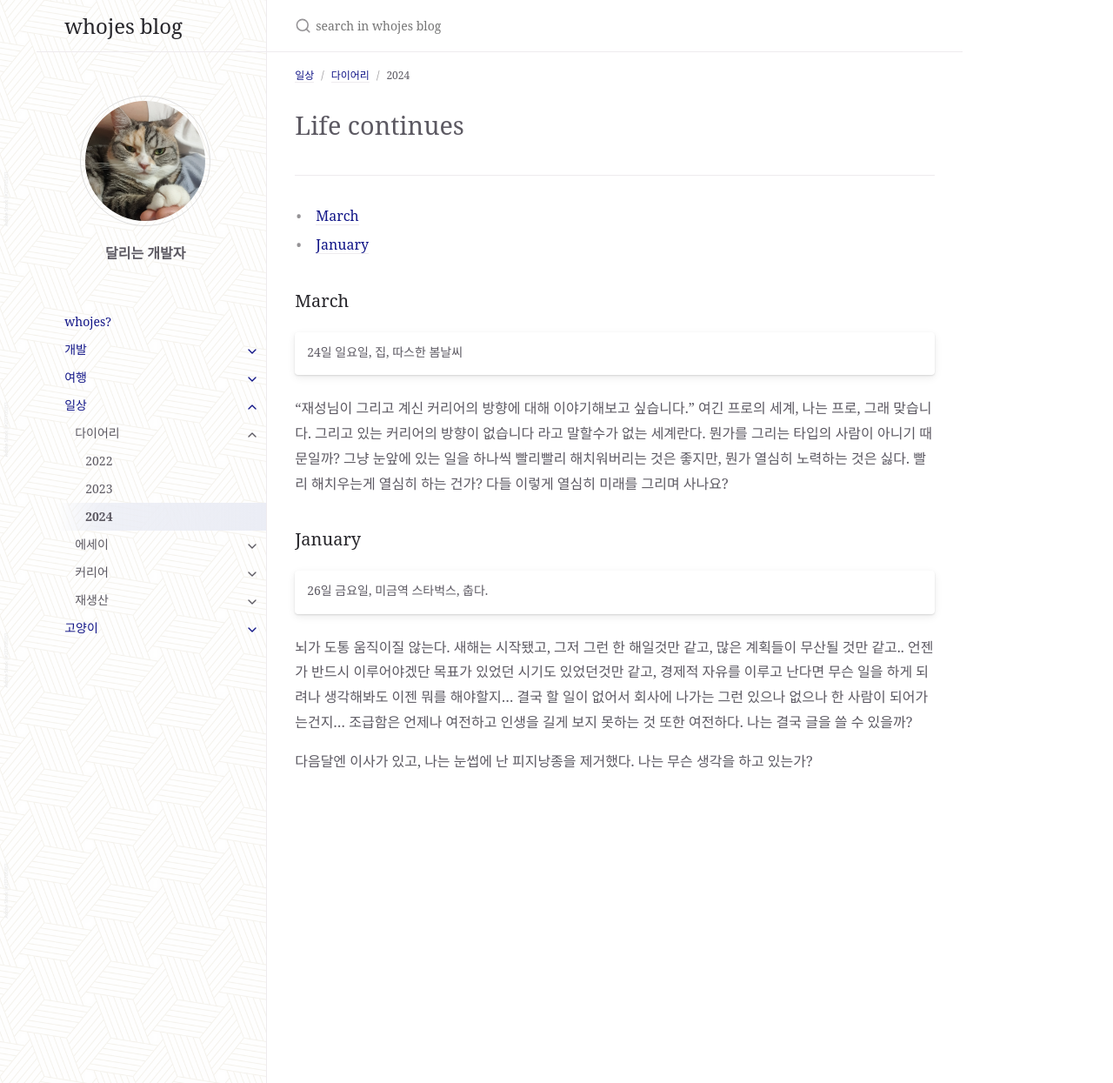
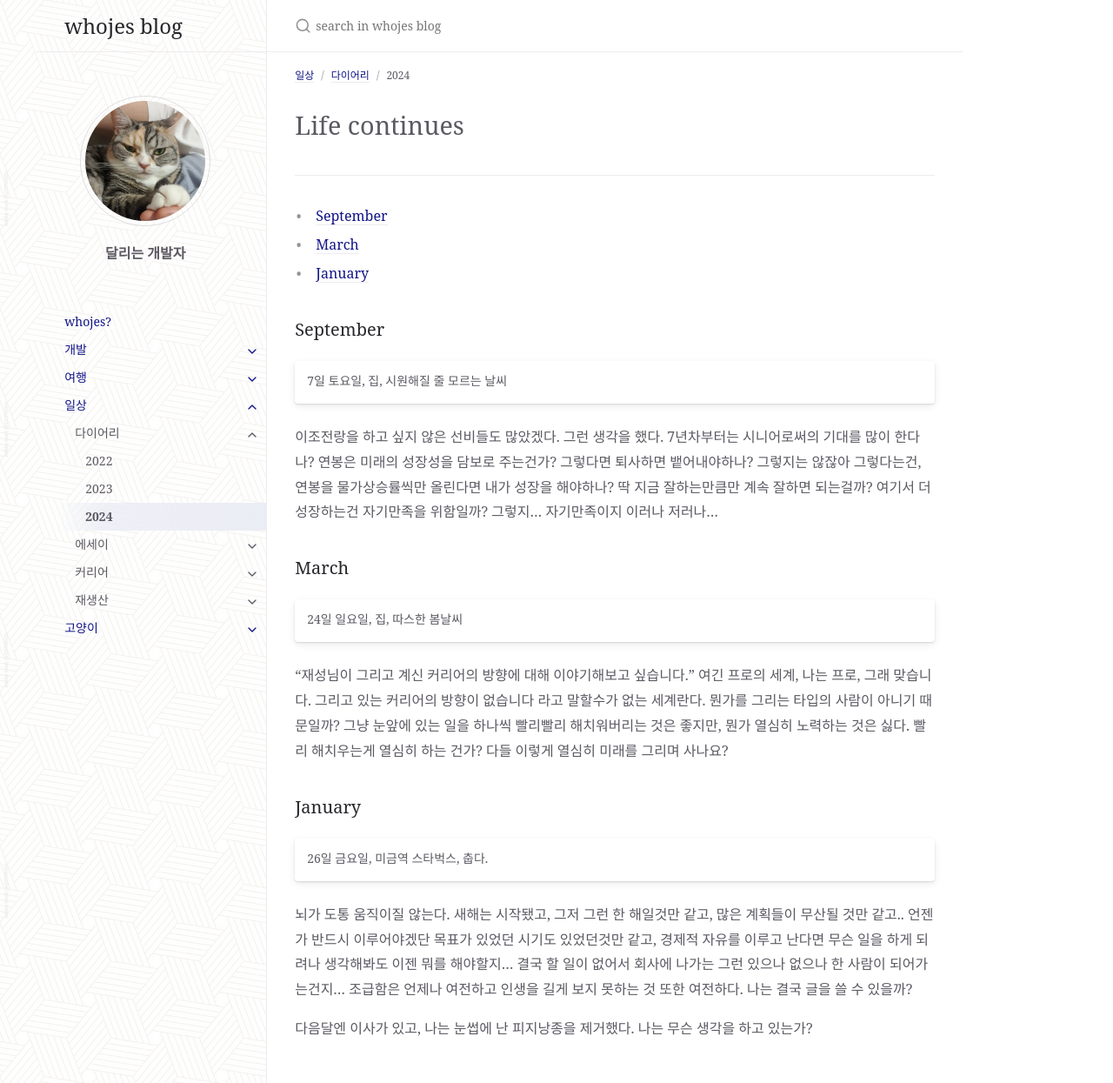
Before and after one commit to whojes/whojes.github.io, a Jekyll site: the page built from docs/life/diary/diary_2024.md, in a window 1280 px wide and 1245 px high. Shown: the whole window at 87% size. Built offline with Jekyll 4.4.1, drawn with Linux system fonts in a browser that asks for light colours.

Commit message:
ㄷㅇㅇ

```diff
--- a/docs/life/diary/diary_2024.md
+++ b/docs/life/diary/diary_2024.md
@@ -19,7 +19,7 @@ code {
 <!-- - [December](#december) -->
 <!-- - [November](#november) -->
 <!-- - [October](#october) -->
-<!-- - [September](#september) -->
+- [September](#september)
 <!-- - [August](#August) -->
 <!-- - [July](#july) -->
 <!-- - [June](#june) -->
@@ -28,6 +28,17 @@ code {
 - [March](#march)
 <!-- - [February](#february) -->
 - [January](#january)
+
+
+### September
+
+| 7일 토요일, 집, 시원해질 줄 모르는 날씨
+
+이조전랑을 하고 싶지 않은 선비들도 많았겠다. 그런 생각을 했다.
+7년차부터는 시니어로써의 기대를 많이 한다나? 연봉은 미래의 성장성을 담보로 주는건가? 그렇다면 퇴사하면 뱉어내야하나? 그렇지는 않잖아
+그렇다는건, 연봉을 물가상승률씩만 올린다면 내가 성장을 해야하나? 딱 지금 잘하는만큼만 계속 잘하면 되는걸까?
+여기서 더 성장하는건 자기만족을 위함일까? 그렇지... 자기만족이지
+이러나 저러나...
 
 
 ### March
```
Also changed, not shown: docs/life/career/goal.md (deleted, +0 -26 lines), docs/life/career/venture.md (deleted, +0 -46 lines), docs/life/reproduce/fetus.md (+10 -0 lines), assets/images/reproduce/fetus_10w.png (added).
